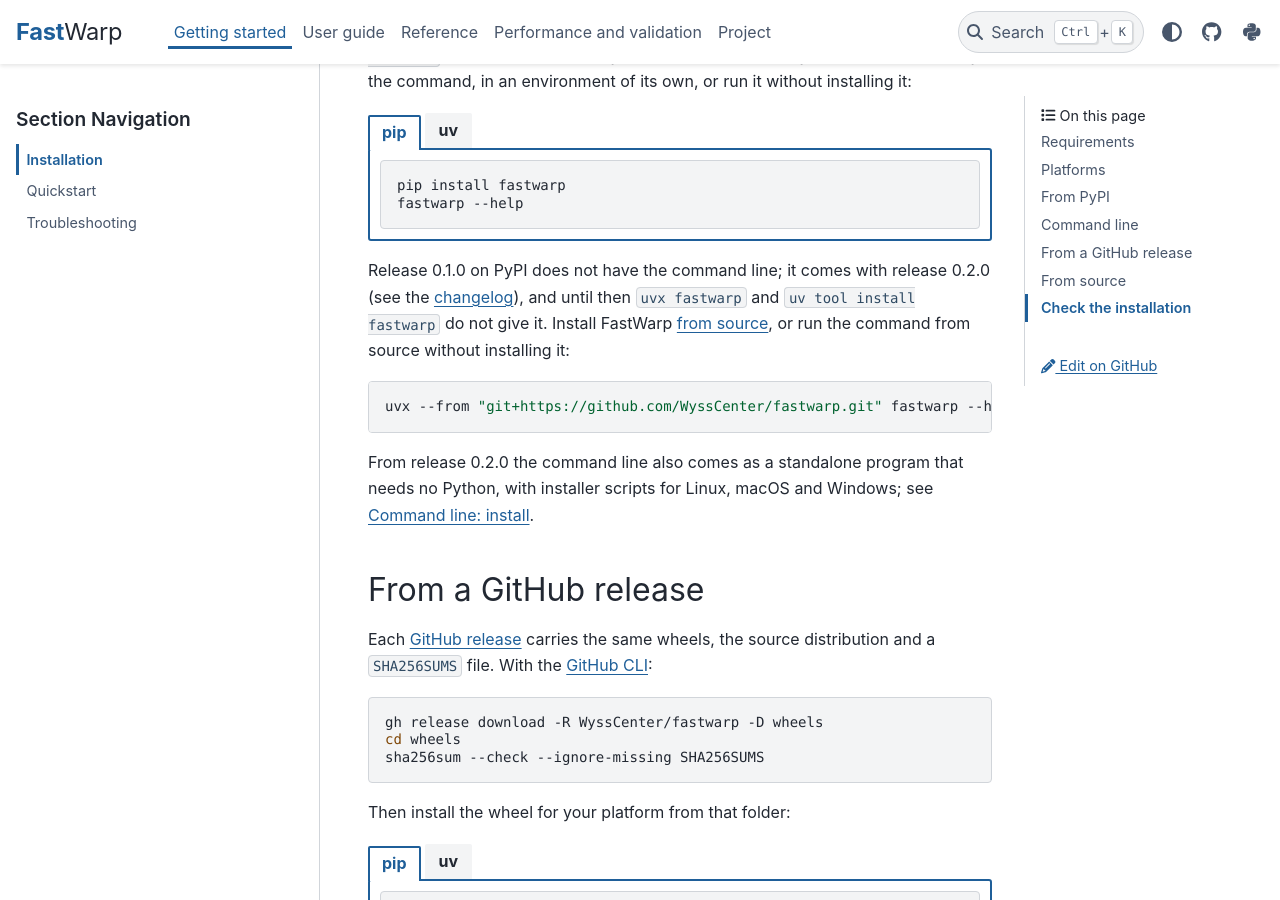
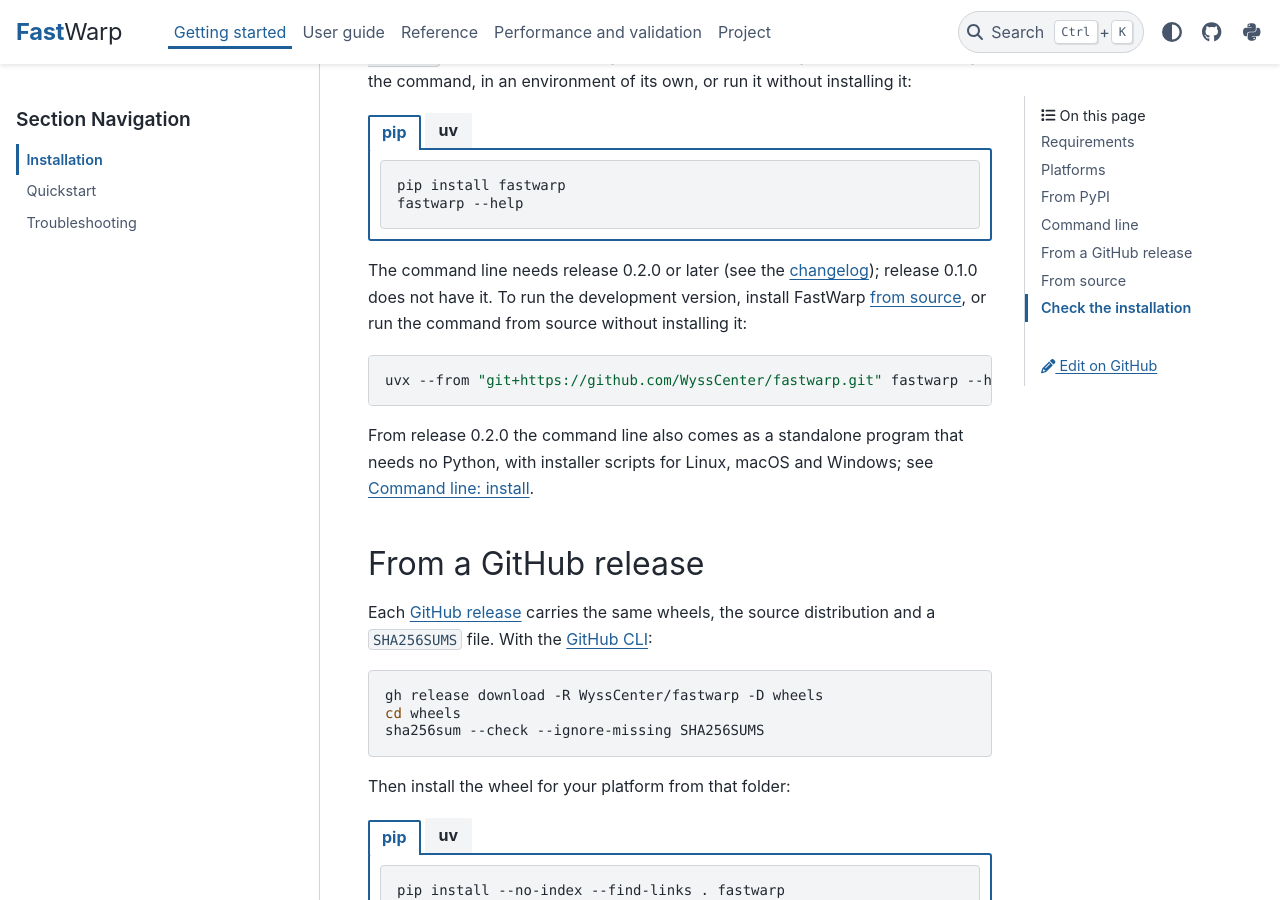
Before and after one commit to WyssCenter/fastwarp, a Sphinx documentation site: the page built from docs/installation.md, in a window 1280 px wide and 900 px high, scrolled down 2057 px. Built offline with Sphinx 7.4.7 and the PyData theme 0.15.4, drawn with Linux system fonts in a browser that asks for light colours.

Commit message:
docs: say that the command line needs release 0.2.0

````diff
--- a/docs/installation.md
+++ b/docs/installation.md
@@ -124,10 +124,9 @@ uvx fastwarp --help
 
 ::::
 
-Release 0.1.0 on PyPI does not have the command line; it comes with release 0.2.0 (see the
-[changelog](changelog.md)), and until then `uvx fastwarp` and `uv tool install fastwarp` do not
-give it. Install FastWarp [from source](#from-source), or run the command from source without
-installing it:
+The command line needs release 0.2.0 or later (see the [changelog](changelog.md)); release
+0.1.0 does not have it. To run the development version, install FastWarp
+[from source](#from-source), or run the command from source without installing it:
 
 ```bash
 uvx --from "git+https://github.com/WyssCenter/fastwarp.git" fastwarp --help
````
Also changed, not shown: README.md (+3 -2 lines), docs/cli.md (+3 -3 lines).
